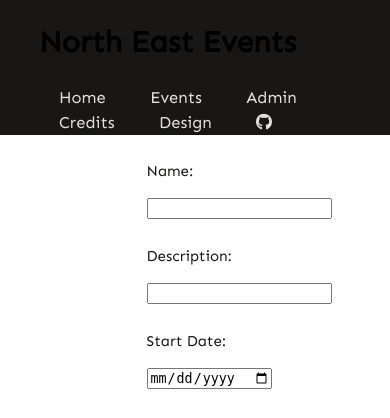
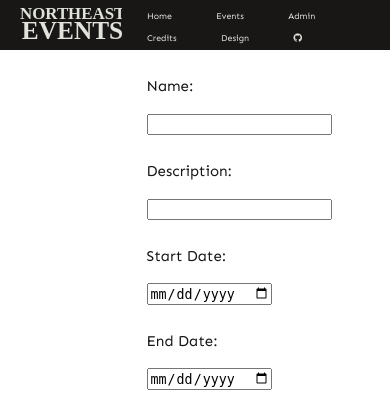
Before and after one commit to garytate/north-east-events, a PHP site: page /admin.php in a window 390 px wide. Shown: the top 418 px of the page. Run offline with PHP 8.4, Linux system fonts and the light colour scheme; data that the repository does not hold is empty; style sheets or scripts are compiled from the project's sources; some libraries are stand-ins or nearby versions.

Commit message:
Improvements to mobile navbar.

```diff
--- a/admin.php
+++ b/admin.php
@@ -34,27 +34,21 @@
 
     <!-- Top Bar, Navigation + Title -->
     <header>
-        <div class="container">
 
-            <!-- Title *Left-Aligned* -->
-            <div class="title">
-                <h1>North East Events</h1>
-            </div>
+        <img src="./assets/logo.svg" class="logo">
 
         <!-- Navigation *Right-Aligned* -->
         <nav>
             <!-- Navigation Unordered List -->
-                <ul>
+            <ul class="navlinks">
                 <li><a href="index.php" >Home</a></li>
-                    <li><a href="#">Events</a></li>
+                <li><a href="events.php">Events</a></li>
                 <li><a href="admin.php" class="current">Admin</a></li>
                 <li><a href="#">Credits</a></li>
                 <li><a href="./assets/pdf/Web Dev Assignment 1.pdf">Design</a></li>
                 <li><a href="https://github.com/garytate/north-east-events"><i class="fab fa-github"></i></a></li>
             </ul>
         </nav>
-
-        </div>
     </header>
 
 	<section>
--- a/sass/style.scss
+++ b/sass/style.scss
@@ -51,19 +51,12 @@
 }
 
 header li, a, button {
+  margin: 0;
   text-decoration: none;
+  @media (max-width: 720px) {
+    font-size: 8px;
+  }
 }
-
-/*
-header h1 {
-  padding-left: 20px;
-  text-transform: uppercase;
-  color: $color_secondary;
-  font-size: 1.4em;
-  flex: 1;
-  cursor: pointer;
-}
-*/
 
 .logo {
   padding: 5px 5px 5px 20px;
```
Lines whose indentation alone changed are shown as unchanged.
